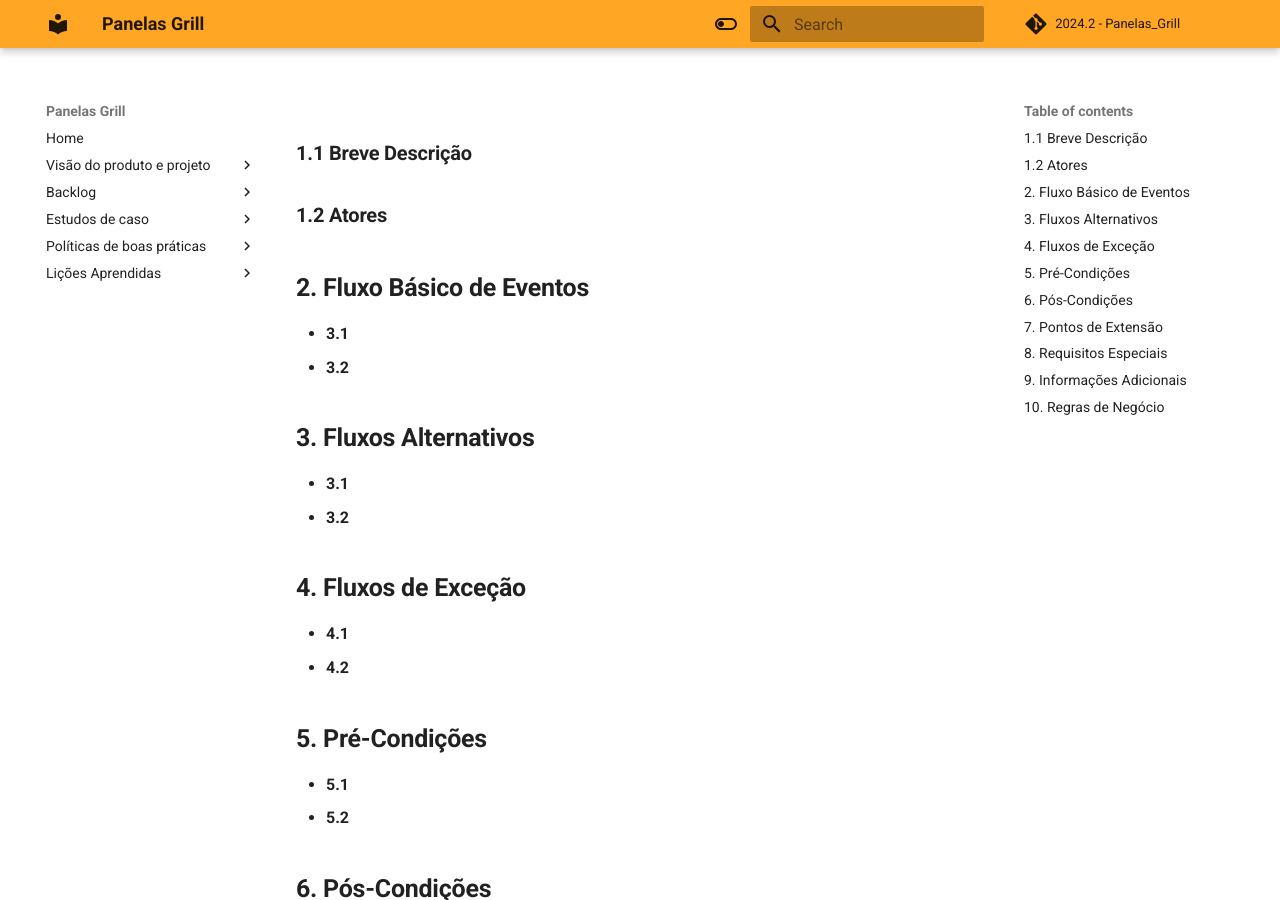
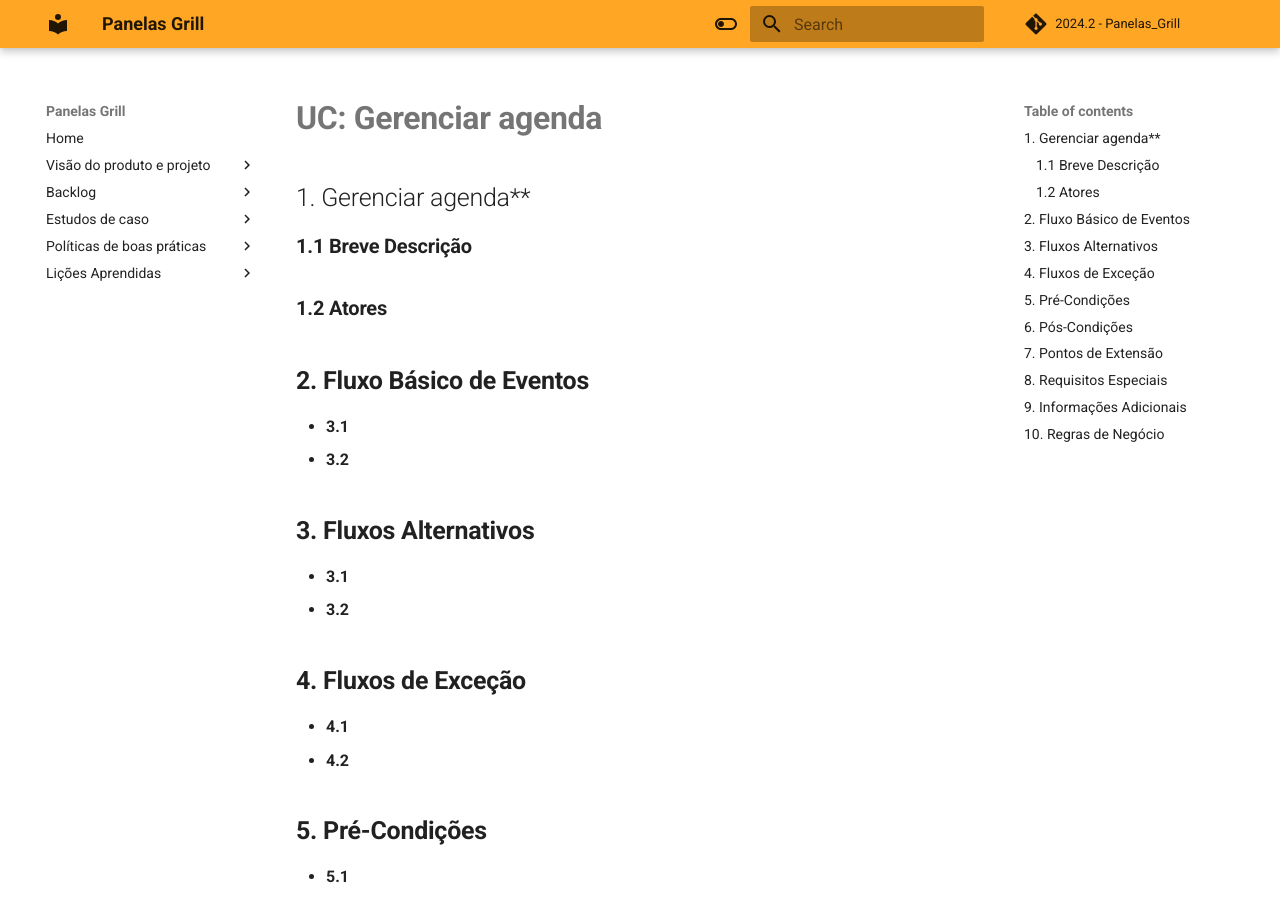
Before and after one commit to mdsreq-fga-unb/2024.2-T03-PanelasGrill, an MkDocs documentation site: the page built from docs/unidade4/gerenciar.md, in a window 1280 px wide and 900 px high. Built offline with MkDocs 1.6.1 and Material for MkDocs 9.7.7, drawn with Linux system fonts in a browser that asks for light colours; comment, search, counter and statistics services are not loaded.

Commit message:
docs: atualizações

```diff
--- a/docs/unidade4/gerenciar.md
+++ b/docs/unidade4/gerenciar.md
@@ -1,4 +1,6 @@
-#
+# **UC: Gerenciar agenda**
+
+## 1. Gerenciar agenda**
 
 ### **1.1 Breve Descrição**
 
```
Also changed, not shown: docs/unidade4/buscar.md (+1 -1 lines), docs/unidade4/campanhas.md (+3 -3 lines).
